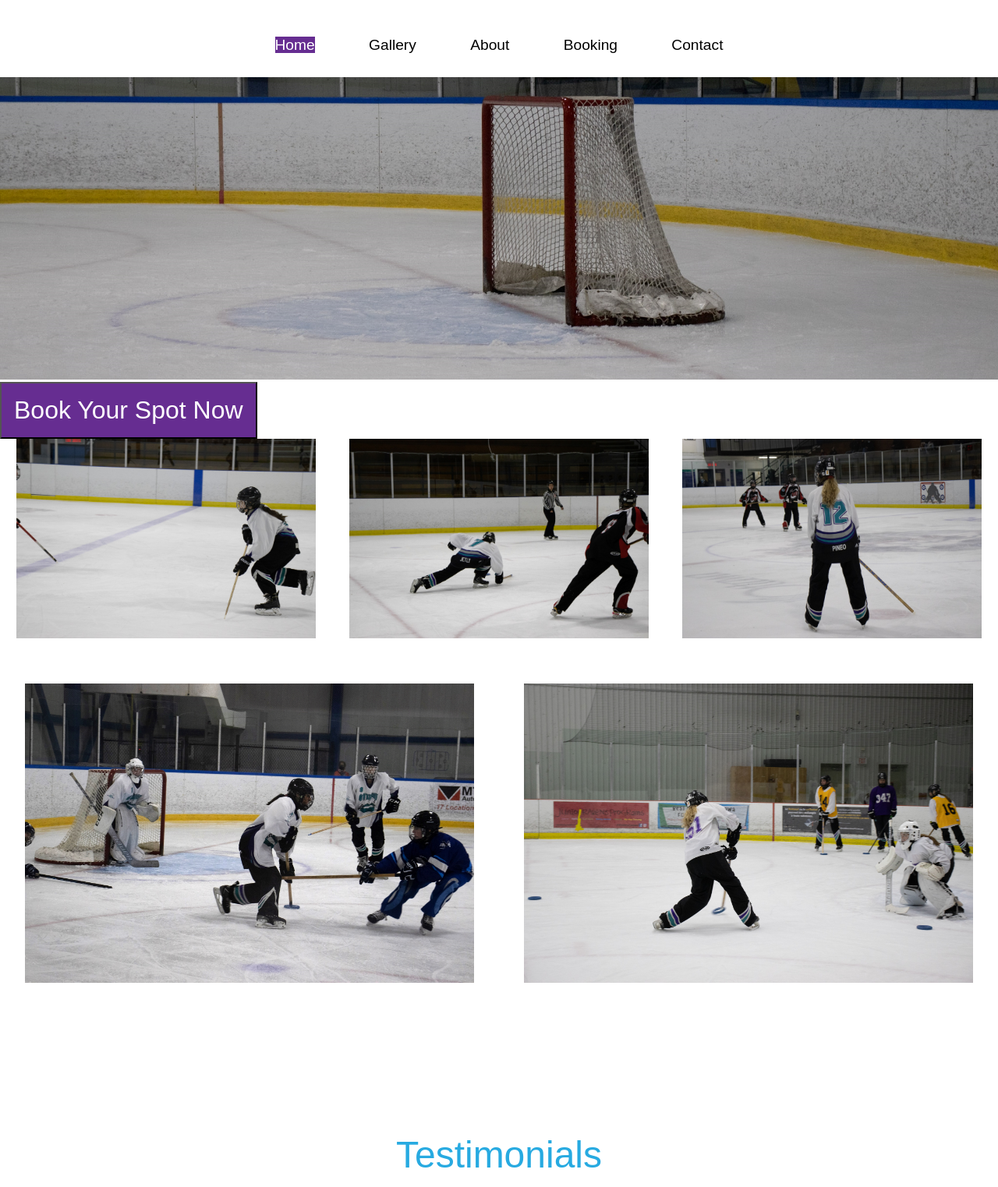
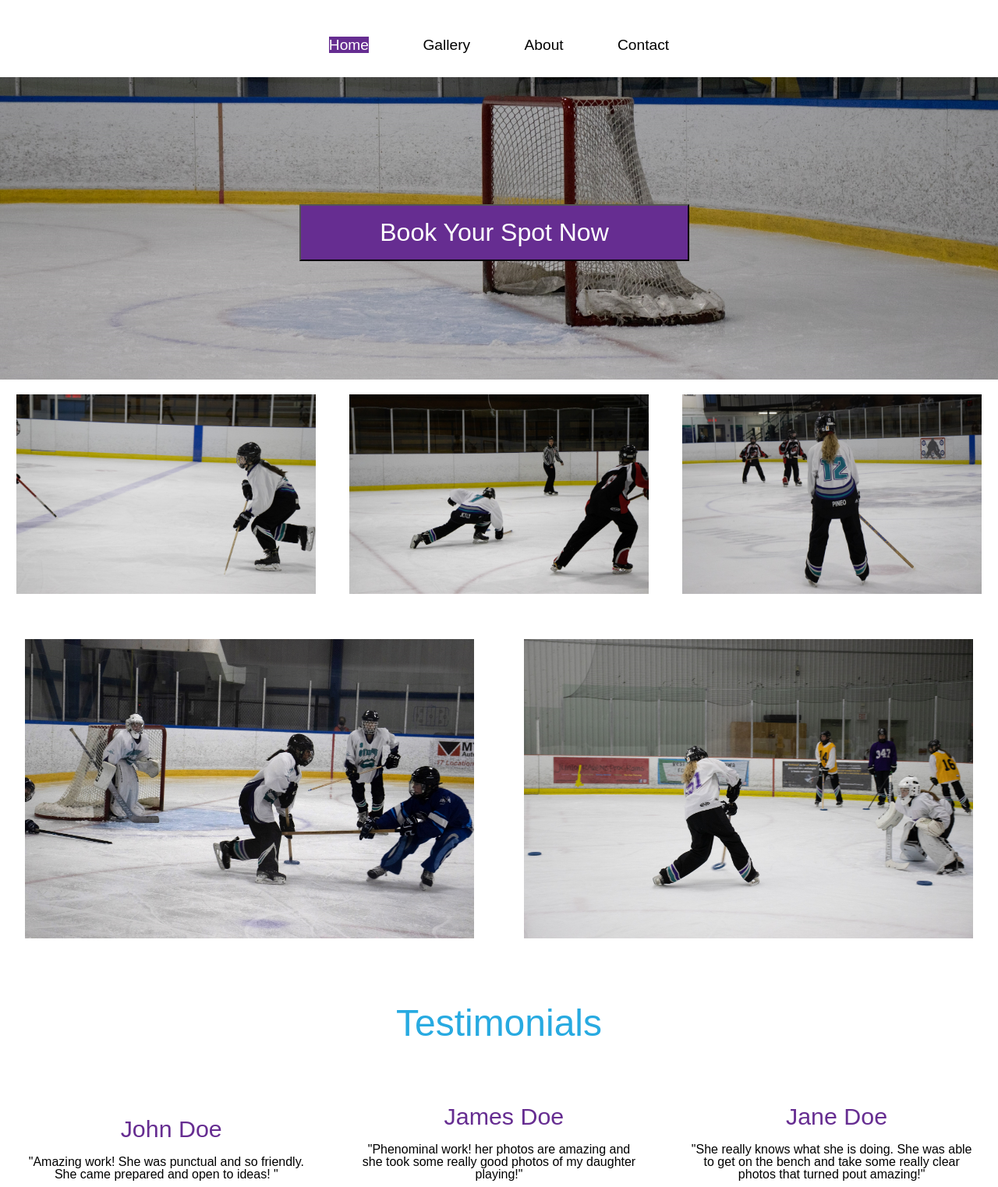
Before and after one commit to cram0047/portfolio, a plain HTML site: page index.html in a window 1280 px wide. Shown: the part 97-1620 px from the top of the page at 78% size. Drawn offline with Linux system fonts and the light colour scheme.

Commit message:
alsmot done

```diff
--- a/about.css
+++ b/css/about.css
@@ -81,6 +81,11 @@ footer{
     width: 100%;
 }
 
+.current{
+    background: #662D91;
+    color: white;
+}
+
 /*-------------------------------------------------------------------- MOBILE MEDIA QUERY -------------------------------------------------------------------------*/
 
 @media screen and (min-width: 375px){
@@ -113,7 +118,11 @@ footer{
 
     }
 
-
+      nav ul li {
+        display: block;
+        text-align: center;
+        margin-bottom: 3rem;
+    }
     /*------------------------- NAV DONE ---------------------------------------*/
     h3{
         text-align: center;
@@ -137,11 +146,7 @@ footer{
     h3{
         font-size: 1.3rem;
     }
-    nav ul li {
-        display: block;
-        text-align: center;
-        margin-bottom: 3rem;
-    }
+
 
     .container{
         width: 100%;
@@ -229,10 +234,6 @@ footer{
         text-align: center;
     }
 
-    .logo img{
-        width: 8rem;
-
-    }
     .navbar{
         text-align: center;
         margin-top: 3rem;
@@ -309,6 +310,7 @@ footer{
     nav ul li a{
         display: inline;
         text-align: center;
+        margin: 0;
     }
 
     h3{
--- a/style.css
+++ b/css/gallery.css
@@ -64,11 +64,11 @@ p{
 
 h2{
     color: #27AAE1;
+    margin: 8rem;
 }
 
 h3{
     color: #662D91;
-    margin: 1.2rem;
 }
 
 .navbar{
@@ -88,13 +88,6 @@ footer{
     color: white;
 }
 
-button{
-    background: #662D91;
-    color: white;
-    padding: 1rem;
-    font-size: 2rem;
-    position: relative;
-}
 
 /*-------------------------------------------------------------------- MOBILE MEDIA QUERY -------------------------------------------------------------------------*/
 
@@ -113,126 +106,105 @@ button{
         margin-bottom: 2rem;
         font-size: 1.2rem;
         display: block;
+
+
+
      }
 
      nav ul li a{
         display: block;
         text-align: center;
         margin-bottom: 3rem;
+
     }
 
      h2{
-        font-size: 1.8rem;
+        font-size: 1.5rem;
         text-align: center;
         margin-bottom: 1rem;
     }
 
     h3{
-        font-size: 1.3rem;
+        font-size: 1.2rem;
     }
 
     h4{
-        font-size: 1.1rem;
+        font-size: 1rem;
     }
-
     .container{
         width: 100%;
+
     }
 
     h3{
         text-align: center;
     }
 
-   .banner-img-btn img{
-       width: 100%;
-   }
 
-   /*---------------Images below--------------------*/
-
-   .images-grid img{
-    width: 90%;
-   }
-
-   .images-grid{
-       display: grid;
-       grid-template-columns: repeat(6, 1fr);
-       grid-template-rows: .9fr 1fr;
-
+    .images-gallery {
+        display: grid;
+        grid-template-columns: 1fr;
+        grid-template-rows: repeat(8 , 1fr);
     }
 
-    .img-1{
-        grid-column: 1 /3;
+
+    .images-gallery img{
+        width: 90%;
+    }
+
+
+    .img1{
+        grid-column: 1 / 3;
         grid-row: 1 / 2;
         text-align: center;
 
     }
 
-    .img-2{
-        grid-column: 3 / 5;
-        grid-row: 1 / 2;
-        text-align: center;
-    }
-
-    .img-3{
-        grid-column: 5 / 7;
-        grid-row: 1 / 2;
-        text-align: center;
-
-    }
-
-    .img-4{
-        grid-column: 1 /4;
-        grid-row: 2 / 3;
-        text-align: center;
-
-    }
-
-    .img-5{
-        grid-column: 4 / 7;
+    .img2{
+        grid-column: 1 / 3;
         grid-row: 2 / 3;
         text-align: center;
 
     }
 
 
+    .img3{
+        grid-column: 1 / 3;
+        grid-row: 3 / 4;
+        text-align: center;
 
-
-   /*---------------Testimonials below--------------------*/
-
-   .testimonials{
-    display: grid;
-    grid-template-columns: 1fr;
-    grid-template-rows: 1fr 1fr 1fr 1fr;
-    margin-top: 8rem;
-   }
-
-   .test-title{
-    grid-column: 1 / 2;
-    grid-row: 1 / 2;
-   }
-
-   .test-1{
-       grid-column: 1 / 2;
-       grid-row: 2 / 3;
-       text-align: center;
-       margin: 1.5rem;
-   }
-
-   .test-2{
-    grid-column: 1 / 2;
-    grid-row: 3 / 4;
-    text-align: center;
-    margin: 1.5rem;
+    }
+    .img4{
+        grid-column: 1 / 3;
+        grid-row: 4 / 5;
+        text-align: center;
 
     }
 
-    .test-3{
-        grid-column: 1 / 2;
-        grid-row: 4 / 5;
+    .img5{
+        grid-column: 1 / 3;
+        grid-row: 5 / 6;
         text-align: center;
-        margin: 1.5rem;
 
     }
+
+    .img6{
+        grid-column: 1 / 3;
+        grid-row: 6 / 7;
+        text-align: center;
+
+    }
+    .img7{
+        grid-column: 1 / 3;
+        grid-row: 7 / 8;
+        text-align: center;
+
+    }
+    .img8{
+        grid-column: 1 / 3;
+        grid-row: 8 / 9;
+        text-align: center;
+
 
 }
 
@@ -241,6 +213,7 @@ button{
 
 
 @media screen and (min-width: 700px){
+
     h2{
         font-size: 1.8rem;
         text-align: center;
@@ -254,9 +227,7 @@ button{
     h4{
         font-size: 1.2rem;
     }
-    .banner-img-btn img{
-        width: 100%;
-    }
+
 }
 
 
@@ -297,50 +268,90 @@ button{
     h4{
         font-size: 1.7rem;
     }
-    .banner-img-btn img{
-        width: 100%;
+
+    .images-gallery {
+        display: grid;
+        grid-template-columns: repeat(6, 1fr);
+        grid-template-rows: 1fr 0.8fr 1fr 1fr;
+        background: #D8D8D8;
+    }
+
+    .images-gallery img{
+        margin-top: 2rem;
     }
 
 
-
-    .testimonials{
-        display: grid;
-        grid-template-columns: 1fr 1fr 1fr;
-        grid-template-rows: 1fr;
-       }
-
-       .test-title{
+    .img1{
         grid-column: 1 / 4;
         grid-row: 1 / 2;
+        text-align: center;
 
-       }
+    }
 
-       .test-1{
-           grid-column: 1 / 2;
-           grid-row: 2 / 3;
-           text-align: center;
-           margin-left: 2rem;
-           margin-right: 2rem;
+    .img2{
+        grid-column: 4 / 7;
+        grid-row: 1 / 2;
+        text-align: center;
 
-       }
+    }
 
-       .test-2{
-        grid-column: 2 / 3;
+
+    .img3{
+        grid-column: 1 / 3;
         grid-row: 2 / 3;
         text-align: center;
-        margin-left: 2rem;
-        margin-right: 2rem;
+    }
 
-        }
+    .img3 img{
+        width: 350px;
 
-        .test-3{
-            grid-column: 3 / 4;
-            grid-row: 2 / 3;
-            text-align: center;
-            margin-left: 2rem;
-            margin-right: 2rem;
+    }
 
-        }
+    .img4{
+        grid-column: 3 / 5;
+        grid-row: 2 / 3;
+        text-align: center;
+    }
+
+    .img4 img{
+        width: 350px;
+
+    }
+
+    .img5{
+        grid-column:5 / 7;
+        grid-row: 2 / 3;
+        text-align: center;
+
+    }
+    .img5 img{
+        width: 350px;
+    }
+
+    .img6{
+        grid-column: 1 / 7;
+        grid-row: 3/ 4;
+        text-align: center;
+
+    }
+
+    .img6 img{
+        width: 600px;
+        margin: 0;
+
+    }
+    .img7{
+        grid-column: 1 / 4;
+        grid-row: 4 / 5;
+        text-align: center;
+
+    }
+
+    .img8{
+        grid-column: 4 / 7;
+        grid-row: 4 / 5;
+        text-align: center;
+    }
 
 
-}
+}}
--- a/gallery.css
+++ b/css/style.css
@@ -64,11 +64,11 @@ p{
 
 h2{
     color: #27AAE1;
-    margin: 8rem;
 }
 
 h3{
     color: #662D91;
+    margin: 1.2rem;
 }
 
 .navbar{
@@ -88,6 +88,13 @@ footer{
     color: white;
 }
 
+button{
+    background: #662D91;
+    color: white;
+    padding: 1rem;
+    font-size: 2rem;
+    position: relative;
+}
 
 /*-------------------------------------------------------------------- MOBILE MEDIA QUERY -------------------------------------------------------------------------*/
 
@@ -106,16 +113,12 @@ footer{
         margin-bottom: 2rem;
         font-size: 1.2rem;
         display: block;
-
-
-
      }
 
      nav ul li a{
         display: block;
         text-align: center;
         margin-bottom: 3rem;
-
     }
 
      h2{
@@ -131,80 +134,128 @@ footer{
     h4{
         font-size: 1rem;
     }
+
     .container{
         width: 100%;
-
     }
 
     h3{
         text-align: center;
     }
 
-
-    .images-gallery {
-        display: grid;
-        grid-template-columns: 1fr;
-        grid-template-rows: repeat(8 , 1fr);
+   .banner-img-btn img{
+       width: 100%;
+       height: auto;
    }
 
+   .banner-img-btn{
+       position: relative;
+       width: 100%;
+   }
 
-    .images-gallery img{
+   .banner-img-btn .book-button{
+       position: absolute;
+       top: 25%;
+       left: 25%;
+   }
+
+   .book-button{
+    font-size: 1rem;
+    width: 200px
+   }
+
+   /*---------------Images below--------------------*/
+
+   .images-grid img{
     width: 90%;
    }
 
+   .images-grid{
+       display: grid;
+       grid-template-columns: repeat(6, 1fr);
+       grid-template-rows: .9fr 1fr;
 
-    .img1{
-        grid-column: 1 / 3;
+    }
+
+    .img-1{
+        grid-column: 1 /3;
         grid-row: 1 / 2;
         text-align: center;
 
     }
 
-    .img2{
-        grid-column: 1 / 3;
+    .img-2{
+        grid-column: 3 / 5;
+        grid-row: 1 / 2;
+        text-align: center;
+    }
+
+    .img-3{
+        grid-column: 5 / 7;
+        grid-row: 1 / 2;
+        text-align: center;
+
+    }
+
+    .img-4{
+        grid-column: 1 /4;
+        grid-row: 2 / 3;
+        text-align: center;
+
+    }
+
+    .img-5{
+        grid-column: 4 / 7;
         grid-row: 2 / 3;
         text-align: center;
 
     }
 
 
-    .img3{
-        grid-column: 1 / 3;
-        grid-row: 3 / 4;
+
+
+   /*---------------Testimonials below--------------------*/
+
+   .testimonials{
+    display: grid;
+    grid-template-columns: 1fr;
+    grid-template-rows: .5fr 1fr 1fr 1fr;
+    margin-bottom: 6rem;
+   }
+
+   .test-title{
+    grid-column: 1 / 2;
+    grid-row: 1 / 2;
+    margin-top: 3rem;
+   }
+
+   .test-1{
+       grid-column: 1 / 2;
+       grid-row: 2 / 3;
        text-align: center;
-
-    }
-    .img4{
-        grid-column: 1 / 3;
-        grid-row: 4 / 5;
-        text-align: center;
+       margin: 1rem;
+       margin-left: 3rem;
+       margin-right: 3rem;
 
    }
 
-    .img5{
-        grid-column: 1 / 3;
-        grid-row: 5 / 6;
+   .test-2{
+    grid-column: 1 / 2;
+    grid-row: 3 / 4;
     text-align: center;
+    margin-left: 3rem;
+    margin-right: 3rem;
 
     }
 
-    .img6{
-        grid-column: 1 / 3;
-        grid-row: 6 / 7;
+    .test-3{
+        grid-column: 1 / 2;
+        grid-row: 4 / 5;
         text-align: center;
+        margin-left: 3rem;
+        margin-right: 3rem;
 
     }
-    .img7{
-        grid-column: 1 / 3;
-        grid-row: 7 / 8;
-        text-align: center;
-
-    }
-    .img8{
-        grid-column: 1 / 3;
-        grid-row: 8 / 9;
-        text-align: center;
-
 
 }
 
@@ -213,21 +264,45 @@ footer{
 
 
 @media screen and (min-width: 700px){
-
     h2{
-        font-size: 1.8rem;
+        font-size: 1.9rem;
         text-align: center;
         margin-bottom: 1rem;
     }
 
     h3{
-        font-size: 1.5rem;
+        font-size: 1.6rem;
     }
 
     h4{
-        font-size: 1.2rem;
+        font-size: 1.3rem;
     }
 
+    /*------------------------------- BUTTON -------------------------------*/
+    .banner-img-btn img{
+        width: 100%;
+    }
+
+    .banner-img-btn img{
+        width: 100%;
+        height: auto;
+    }
+
+    .banner-img-btn{
+        position: relative;
+        width: 100%;
+    }
+
+    .banner-img-btn .book-button{
+        position: absolute;
+        top: 40%;
+        left: 20%;
+    }
+
+    .book-button{
+     font-size: 1.5rem;
+     width: 400px
+    }
 }
 
 
@@ -268,91 +343,77 @@ footer{
     h4{
         font-size: 1.7rem;
     }
-
-    .images-gallery {
-        display: grid;
-        grid-template-columns: repeat(6, 1fr);
-        grid-template-rows: 1fr 0.8fr 1fr 1fr;
-        background: #D8D8D8;
+    .banner-img-btn img{
+        width: 100%;
     }
 
-    img{
-        width: 500px;
-        margin-top: 2rem;
+     /*------------------------------- BUTTON -------------------------------*/
+     .banner-img-btn img{
+        width: 100%;
     }
 
+    .banner-img-btn img{
+        width: 100%;
+        height: auto;
+        margin-bottom: 1rem;
+    }
 
-    .img1{
+    .banner-img-btn{
+        position: relative;
+        width: 100%;
+    }
+
+    .banner-img-btn .book-button{
+        position: absolute;
+        top: 40%;
+        left: 30%;
+    }
+
+    .book-button{
+     font-size: 2rem;
+     width: 500px
+    }
+
+    /*------------------------------- Testimonials -------------------------------*/
+
+    .testimonials{
+        display: grid;
+        grid-template-columns: 1fr 1fr 1fr;
+        grid-template-rows: 1fr;
+       }
+
+       .test-title{
         grid-column: 1 / 4;
         grid-row: 1 / 2;
-        text-align: center;
 
        }
 
-    .img2{
-        grid-column: 4 / 7;
-        grid-row: 1 / 2;
+       .test-1{
+           grid-column: 1 / 2;
+           grid-row: 2 / 3;
            text-align: center;
+           margin-left: 2rem;
+           margin-right: 2rem;
+
+       }
+
+       .test-2{
+        grid-column: 2 / 3;
+        grid-row: 2 / 3;
+        text-align: center;
+        margin-left: 2rem;
+        margin-right: 2rem;
+
+        }
+
+        .test-3{
+            grid-column: 3 / 4;
+            grid-row: 2 / 3;
+            text-align: center;
+            margin-left: 2rem;
+            margin-right: 2rem;
 
         }
 
 
-    .img3{
-        grid-column: 1 / 3;
-        grid-row: 2 / 3;
-        text-align: center;
 }
-
-    .img3 img{
-        width: 350px;
-
-    }
-
-    .img4{
-        grid-column: 3 / 5;
-        grid-row: 2 / 3;
-        text-align: center;
-    }
-
-    .img4 img{
-        width: 350px;
-
-    }
-
-    .img5{
-        grid-column:5 / 7;
-        grid-row: 2 / 3;
-        text-align: center;
-
-    }
-    .img5 img{
-        width: 350px;
-    }
-
-    .img6{
-        grid-column: 1 / 7;
-        grid-row: 3/ 4;
-        text-align: center;
-
-    }
-
-    .img6 img{
-        width: 600px;
-        margin: 0;
-
-    }
-    .img7{
-        grid-column: 1 / 4;
-        grid-row: 4 / 5;
-        text-align: center;
-
-    }
-
-    .img8{
-        grid-column: 4 / 7;
-        grid-row: 4 / 5;
-        text-align: center;
-    }
-
-
-}}
--- a/index.html
+++ b/index.html
@@ -4,7 +4,7 @@
     <meta charset="UTF-8">
     <meta http-equiv="X-UA-Compatible" content="IE=edge">
     <meta name="viewport" content="width=device-width, initial-scale=1.0">
-    <link href="style.css" rel="stylesheet">
+    <link href="css/style.css" rel="stylesheet">
     <title>Home</title>
 </head>
 <body>
@@ -20,7 +20,6 @@
                             <li class="current"><a href="index.html"></a>Home</li>
                             <li class="#"><a href="gallery.html"></a>Gallery</li>
                             <li class="#"><a href="about.html"></a>About</li>
-                            <li class="#"><a href="booking.html"></a>Booking</li>
                             <li class="#"><a href="contact.html"></a>Contact</li>
                         </ul>
                     </nav>
@@ -32,7 +31,7 @@
 <main>
     <div class="banner-img-btn">
         <img src="images/banner-img.jpg" alt="">
-        <button>Book Your Spot Now</button>
+       <a href="contact.html"> <button class="book-button">Book Your Spot Now</button></a>
     </div>
 
     <div class="images-grid">
```
Also changed, not shown: about.html (+1 -2 lines), contact.html (+1 -2 lines), gallery.html (+1 -2 lines), css/contact.css (renamed from contact.css). Lines whose indentation alone changed are shown as unchanged.
